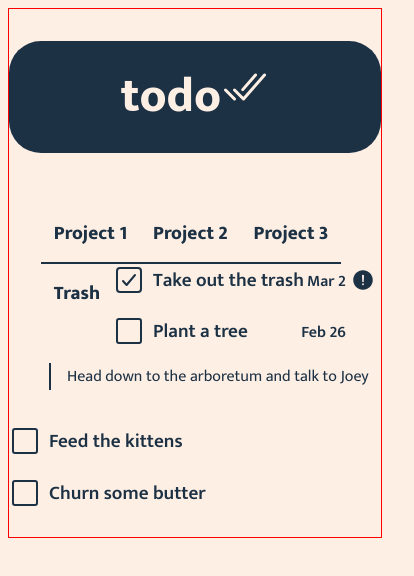
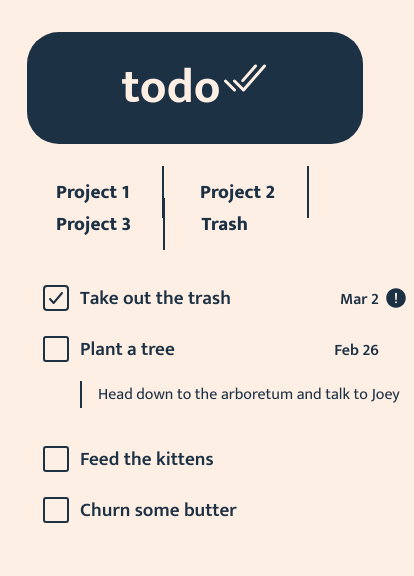
Before and after one commit to jjjjonathan/odin-todo, a website built with webpack: page staging/staging.html in a window 390 px wide. Shown: the whole page, 414 px wide, since content can reach past the window. Built offline with nearby package versions, Linux system fonts and the light colour scheme.

Commit message:
finish inital UI design

```diff
--- a/staging/style.css
+++ b/staging/style.css
@@ -26,9 +26,8 @@ body {
 .container {
   margin: 0 auto;
   max-width: 54rem;
-  border: 1px solid red;
 }
-
+d
 h1, h2, h3, h4, h5, h6 {
   font-weight: 800;
 }
@@ -38,7 +37,7 @@ h1 {
 }
 
 .sidebar {
-  width: 14rem;
+  width: 18rem;
 }
 
 .brand {
@@ -53,7 +52,7 @@ h1 {
 
 .projects {
   width: 100%;
-  padding-left: 2rem;
+  padding: 0 1rem;
   font-size: 1.2rem;
   font-weight: 800;
 }
@@ -88,6 +87,10 @@ h1 {
   font-weight: 600;
   text-decoration: none;
   color: inherit;
+  position: absolute;
+  top: 12rem;
+  max-width: 34rem;
+  width: 100%;
 }
 
 .todos ul {
@@ -97,7 +100,7 @@ h1 {
 
 .checkbox {
   font-size: 2rem;
-  position: fixed;
+  position: absolute;
 }
 
 .todos li {
@@ -140,18 +143,34 @@ h1 {
 
 
 /* On screens that are less than 700px wide, make the sidebar into a topbar */
-@media screen and (max-width: 700px) {
+@media screen and (max-width: 900px) {
   .sidebar {
     width: 100%;
     height: auto;
   }
+
   .brand {
+    display: block;
+    width: 90%;
+    margin: 2rem auto;
+  }
+
+  .projects li {
+    display: inline;
+    border-bottom: none;
+    border-right: 2px solid var(--black);
+    padding: .6rem 2rem;
+  }
+
+  .projects li:last-child {
+    border: none;
+  }
+
+  .todos {
+    position: static;
+    display: block;
+    margin-left: 2rem;
+    margin-top: 2rem;
     width: 100%;
   }
-  .sidebar li {
-    float: left;
-  }
-  .todos {
-    margin-left: 0;
-  }
 }
```
